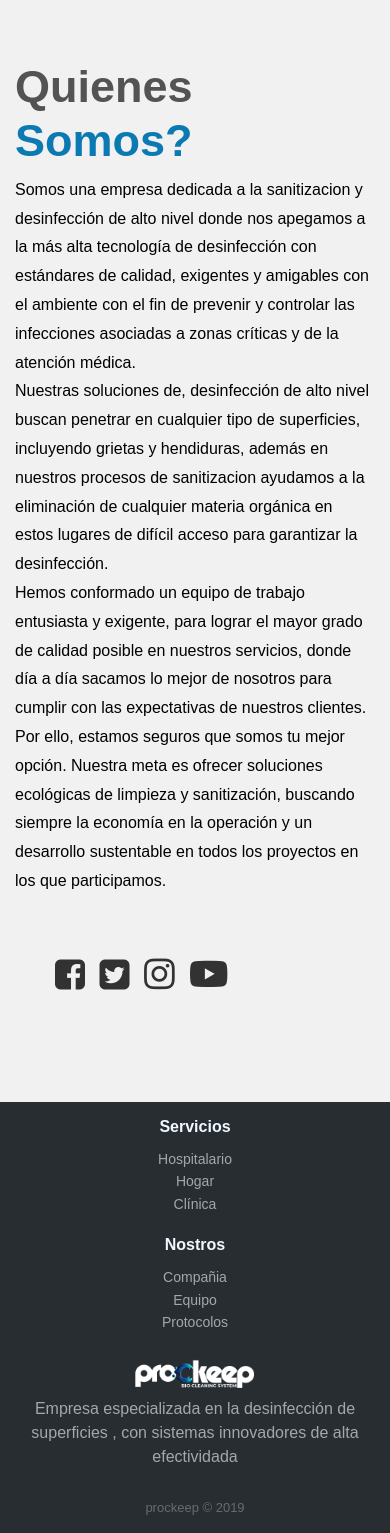
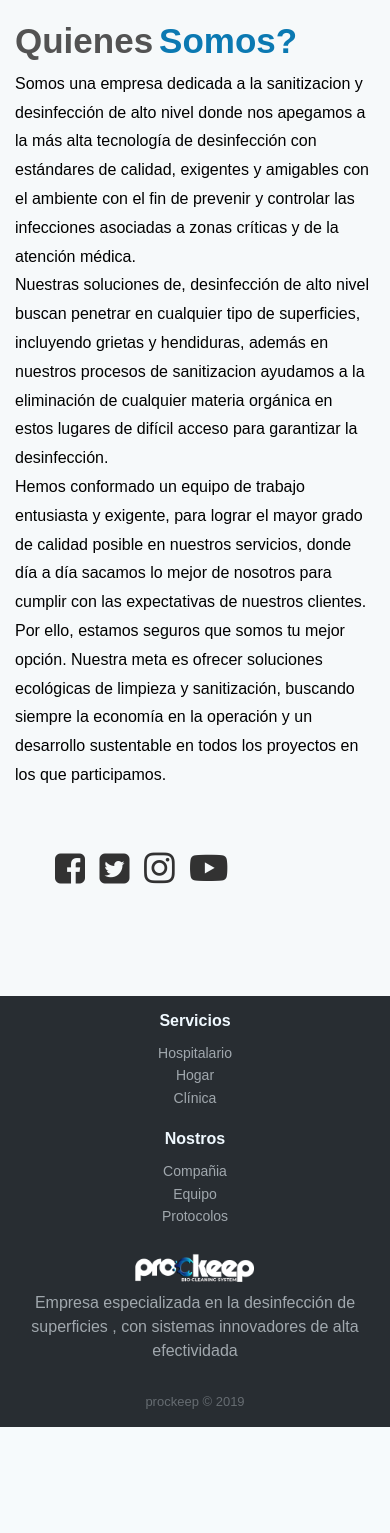
Before and after one commit to sipcorp/keep, a Node project: template views/about.ejs in a window 390 px wide. Shown: the part 96-1629 px from the top of the page. After the commit the page ends 1523 px from the top, so only its background shows below. Run offline with Node 20 templates, Linux system fonts and the light colour scheme; the template is opened without the code that fills it, so the values that code supplies are empty; some libraries are stand-ins or nearby versions.

Commit message:
Update content

```diff
--- a/public/css/styles-web.css
+++ b/public/css/styles-web.css
@@ -146,6 +146,34 @@ a:hover {
   background: -webkit-linear-gradient(45deg, #0b79b2 30%, #000000 30%);
   background: -webkit-linear-gradient(left, #0b79b2 30%, #000000 30%);
   background: linear-gradient(45deg, #000000 30%,#0b79b2 30%);
+}
+.paddingTB60 {
+  padding: 20px 0px 60px 0px !important;
+}
+.h1-movile{
+  display: inline-flex;
+}
+.about-title h1 {
+  font-size: 35px !important;
+}
+.about-title span {
+  font-size: 35px !important;
+  margin-left: 6px !important;
+}
+.compuesto::after {
+ display: none;
+}
+.st-img {
+ display: none;
+}
+.gs-img {
+  display: none;
+}
+#tab1:checked ~ #content1, #tab2:checked ~ #content2, #tab3:checked ~ #content3, #tab4:checked ~ #content4, #tab5:checked ~ #content5 {
+  padding: 11px !important;
+}
+.h3-movile{
+  font-size: 22px;
 }
 }
 .button-movile {
--- a/views/about.ejs
+++ b/views/about.ejs
@@ -71,12 +71,12 @@
         </nav>
     </header>
 
-    <div class="about-section paddingTB60 gray-bg">
+    <div class="about-section paddingTB60 ">
         <div class="container">
             <div class="row">
                 <div class="col-md-7 col-sm-6">
                     <div class="about-title clearfix">
-                        <h1>Quienes <span>Somos?</span></h1>
+                        <h1 class="h1-movile">Quienes <span>Somos?</span></h1>
                         <!-- <h3>Lorem ipsum dolor sit amet </h3> -->
                         <p class="about-paddingB">
                             Somos una empresa dedicada a la sanitizacion y desinfección de alto nivel donde nos apegamos
--- a/views/servicio.ejs
+++ b/views/servicio.ejs
@@ -92,7 +92,7 @@
         </label>
 
         <section id="content1" class="tab-content">
-            <h3>Desinfección de Alto Nivel</h3>
+            <h3 class="h3-movile">Desinfección de Alto Nivel</h3>
             <p><strong>¿Crees que estás protegido?</strong> Piense de nuevo ... Muchas industrias confían en el método
                 tradicional desinfección. Si bien no se debe desalentar la desinfección tradicional, los estudios
                 demuestran repetidamente que a pesar de todo nuestro arduo trabajo,
@@ -118,7 +118,7 @@
         </section>
 
         <section id="content2" class="tab-content">
-            <h3>Sanitizacíon Especializada</h3>
+            <h3 class="h3-movile">Sanitizacíon Especializada</h3>
             <p>La Sanitización son proceso que se realizan manualmente, es por esto que en <strong>prockeep</strong>,
                 hemos optado por utilizar la tecnología para obtener resultados mas eficientes, en la reducción de
                 microorganismos tales como bacterias, esporas, virus y hongos
@@ -164,7 +164,7 @@
         </section>
 
         <section id="content3" class="tab-content">
-            <h3>Gestíon de Procesos Complementaria</h3>
+            <h3 class="h3-movile">Gestíon de Procesos Complementaria</h3>
             <p>Procesos Complementarios son aquellos que no pertenecen a su actividad de negocio, es por esto que
                 <strong>prockeep</strong> es tu mejor alíado.
                 Dejanos ayudarte gestionando todos aquellos procesos que no forman parte del giro principal de su
```
